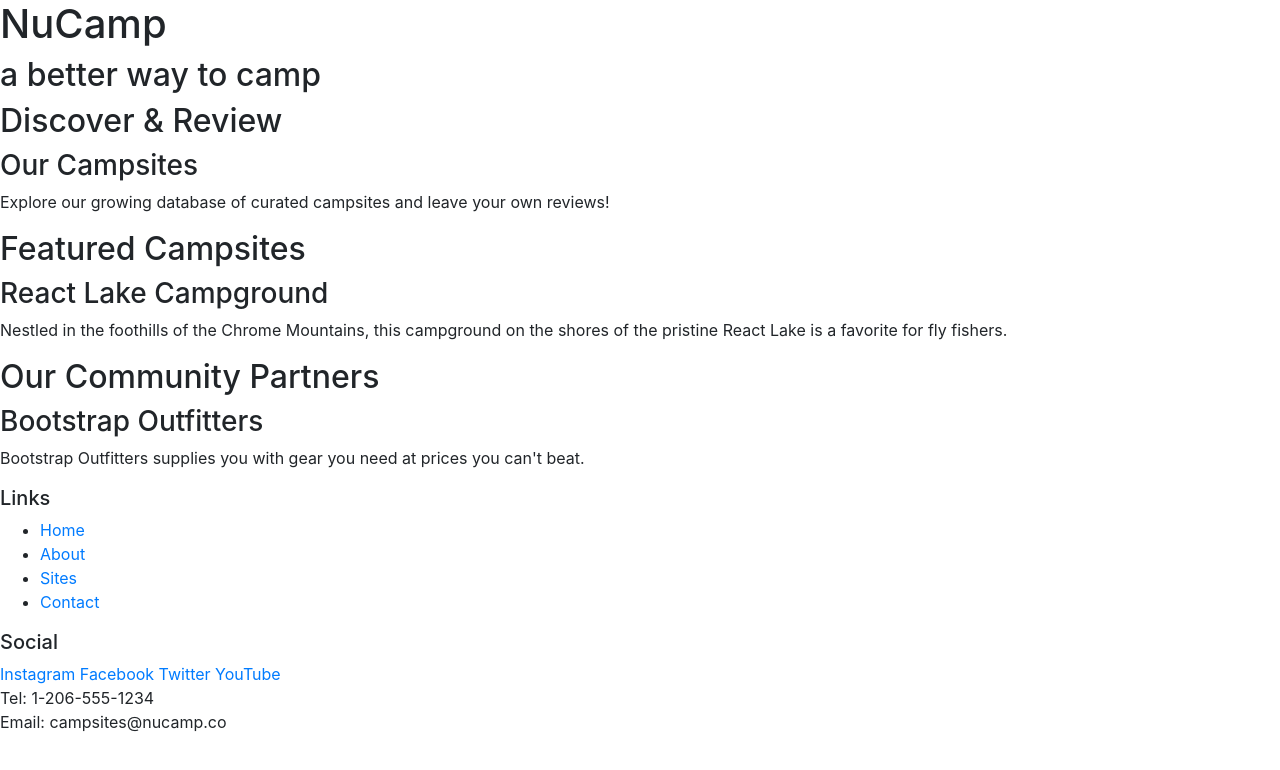
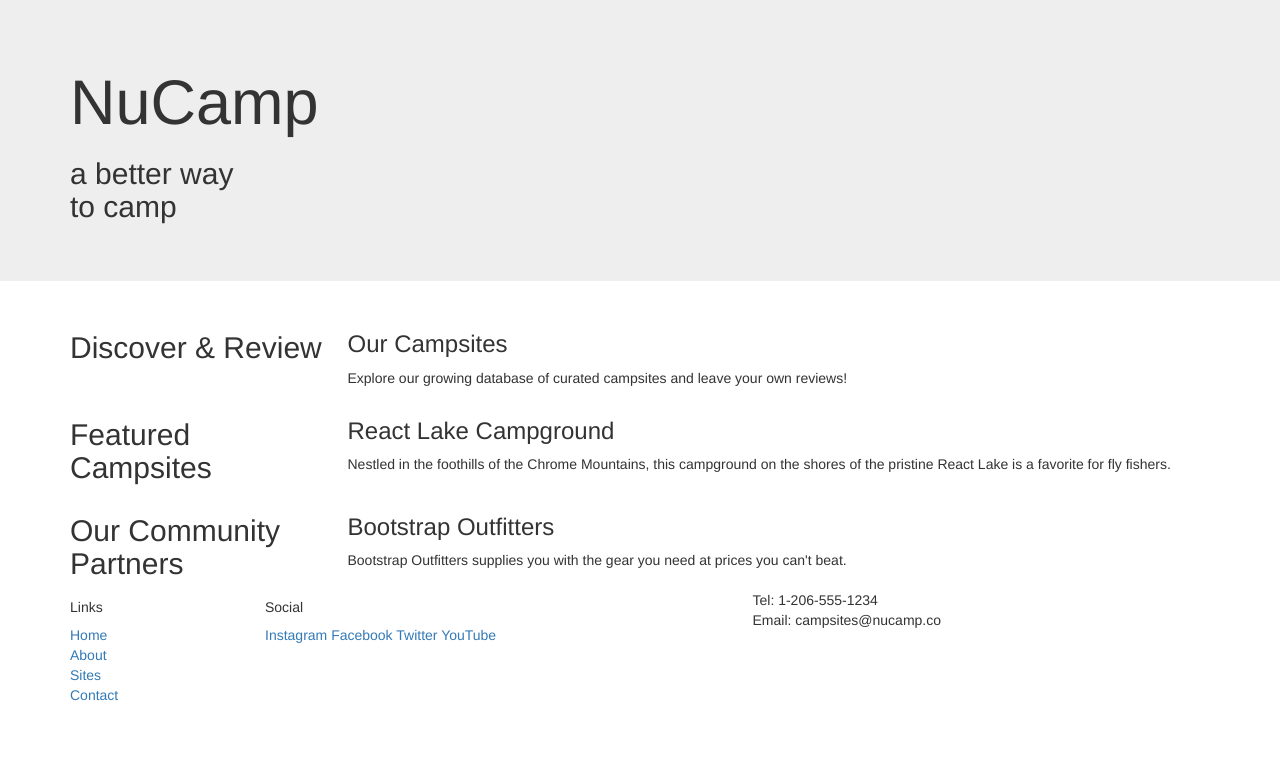
Before and after one commit to km1able/nucamp, a website: page index.html in a window 1280 px wide. Drawn offline with nearby package versions, Linux system fonts and the light colour scheme.

Commit message:
temporary

```diff
--- a/index.html
+++ b/index.html
@@ -14,51 +14,73 @@
 
 <body>
 
-    <header>
-        <div>
+    <header class="jumbotron">
+        <div class="container">
+            <div class="row">
+                <div class="col-4 col-sm-2 offset-1">
                     <h1>NuCamp</h1>
                     <h2>a better way to camp</h2>
                 </div>
+            </div>
+        </div>
     </header>
 
-    <div>
+    <div class="container">
+        <div class="row">
+            <div class="col-sm-4 order-sm-last col-md-3">
                 <h2>Discover & Review</h2>
+            </div>
+            <div class="col">
                 <h3>Our Campsites</h3>
                 <p>Explore our growing database of curated campsites and leave your own reviews!</p>
             </div>
+        </div>
 
-    <div>
+        <div class="row">
+            <div class="col-sm-4 col-md-3">
                 <h2>Featured Campsites</h2>
+            </div>
+            <div class="col">
                 <h3>React Lake Campground</h3>
                 <p>Nestled in the foothills of the Chrome Mountains, this campground on the shores of the pristine React Lake is a favorite for fly fishers.</p>
             </div>
+        </div>
 
-    <div>
+        <div class="row">
+            <div class="col-sm-4 order-sm-last col-md-3">
                 <h2>Our Community Partners</h2>
+            </div>
+            <div class="col">
                 <h3>Bootstrap Outfitters</h3>
-        <p>Bootstrap Outfitters supplies you with gear you need at prices you can't beat.</p>
+                <p>Bootstrap Outfitters supplies you with the gear you need at prices you can't beat.</p>
+            </div>
+        </div>
     </div>
 
     <footer>
-        <div>
+        <div class="container">
+            <div class="row">
+                <div class="col-4 col-sm-2 offset-1">
                     <h5>Links</h5>
-            <ul>
+                    <ul class="list-unstyled">
                         <li><a href="#">Home</a></li>
                         <li><a href="#">About</a></li>
                         <li><a href="#">Sites</a></li>
                         <li><a href="#">Contact</a></li>
                     </ul>
                 </div>
-        <div>
+                <div class="col-6 col-sm-5">
                     <h5>Social</h5>
                     <a href="http://instagram.com/">Instagram</a>
                     <a href="http://facebook.com/">Facebook</a>
                     <a href="http://twitter.com/">Twitter</a>
                     <a href="http://youtube.com/">YouTube</a>
                 </div>
-        <div>
+                <div class="col-sm-4">
                     Tel: 1-206-555-1234<br />
                     Email: campsites@nucamp.co
+                </div>
+           </div>
         </div>
           <!-- jQuery must come first, then Popper.js, then the Bootstrap JavaScript plugins.-->
     <script src="node_modules/jquery/dist/jquery.slim.min.js"></script>
```
Lines whose indentation alone changed are shown as unchanged.
